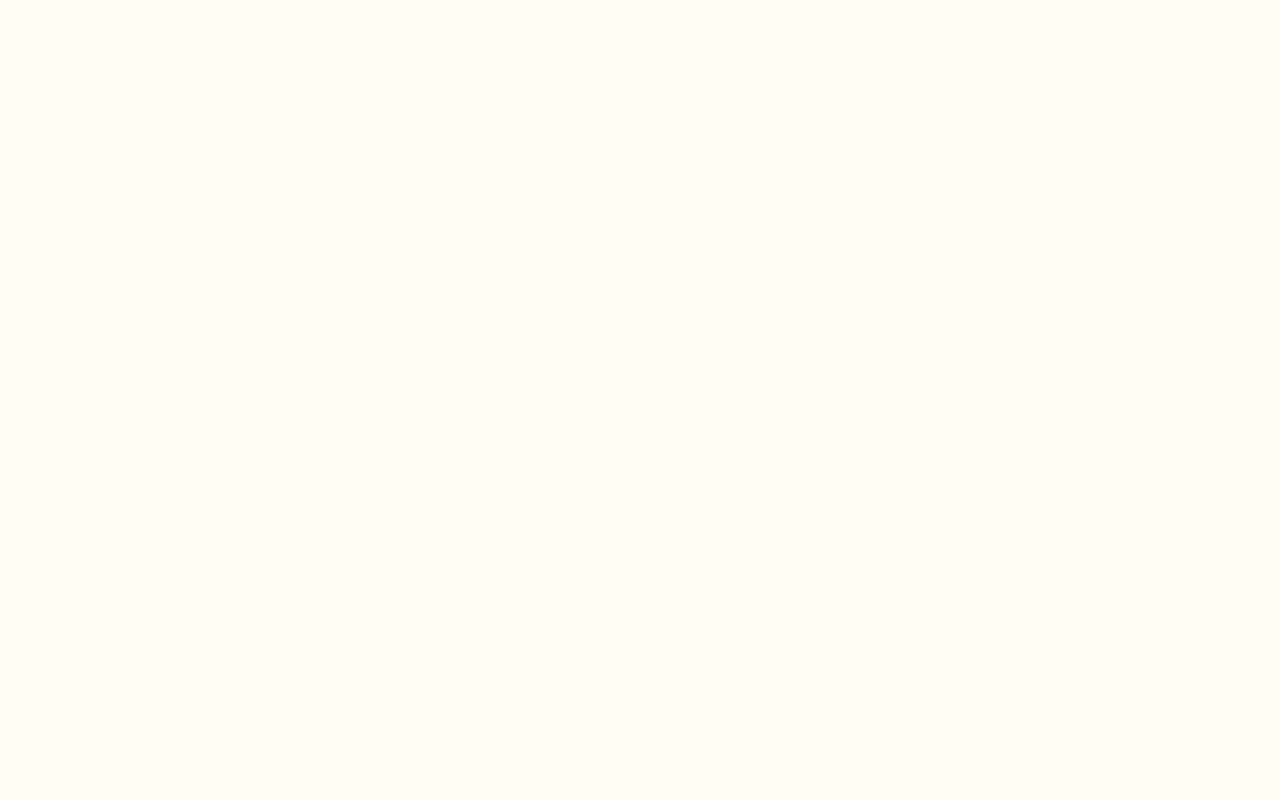
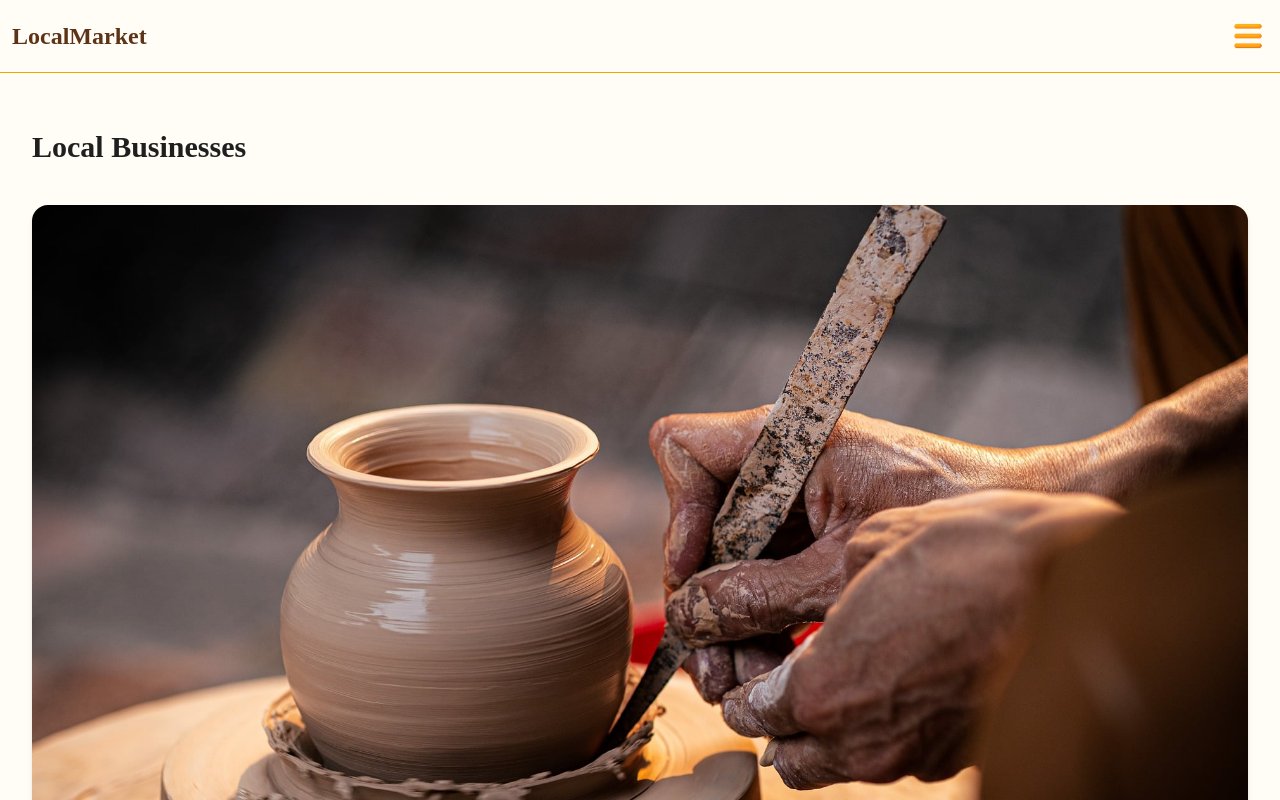
Before and after one commit to AMOB-Kahuna/local-market, a React (Vite) app in the folder client/: page /listings in a window 1280 px wide. Before the commit this address had no page. Shown: the top 800 px of the page. Built offline with nearby package versions, Linux system fonts and the light colour scheme.

Commit message:
Create featured businesses on the homepage. Create Business listing page

```diff
--- a/client/src/App.jsx
+++ b/client/src/App.jsx
@@ -1,6 +1,7 @@
 import { Route, Routes } from "react-router"
 import Layout from "./components/Layout"
 import Homepage from "./pages/Homepage"
+import Listing from "./pages/Listing"
 
 
 function App() {
@@ -10,6 +11,7 @@ function App() {
    <Routes>
     <Route path="/" element={<Layout />}>
       <Route index element={<Homepage />} />
+      <Route path="listings" element={<Listing />} />
     </Route>
    </Routes>
   )
--- /dev/null
+++ b/client/src/components/BusinessCard.jsx
@@ -0,0 +1,23 @@
+// import React from 'react'
+import Rating from './Rating'
+
+const BusinessCard = () => {
+
+
+  return (
+    <div className='flex flex-col gap-5 mx-5 bg-white shadow-md rounded-2xl'>
+      <img src="/pottery.jpg" alt="" className='w-full rounded-t-2xl' />
+
+      <div className="px-5 text-xl">
+        <p className="font-bold text-2xl">Ceramin Throwing</p>
+        <p>category</p>
+        <p>Location</p>
+        <Rating rating={3.5} />
+        <p className="text-[#2E7D32]">Status</p>
+        <button className="w-full my-3 p-3 border border-[#F0A500] rounded-2xl text-[#F0A500]">View Profile</button>
+      </div>
+    </div>
+  )
+}
+
+export default BusinessCard
--- a/client/src/components/Layout.jsx
+++ b/client/src/components/Layout.jsx
@@ -1,13 +1,33 @@
 // import React from 'react'
-import { Outlet } from 'react-router'
+import { useState } from 'react'
+import { NavLink, Outlet } from 'react-router'
 
 const Layout = () => {
 
+  const [showNav, setShowNav] = useState(false)
 
   return (
     <>
-      <header className='px-3 py-4 border-b border-b-[#F0A500]'>
+      <header className='px-3 py-4 border-b border-b-[#F0A500] flex justify-between items-center'>
         <h1 className='text-[#5C3317] font-[Abril_Fatface] font-bold text-2xl'>LocalMarket</h1>
+
+        <button
+          className='w-10'
+          onClick={() => setShowNav(prev => !prev)}
+        >
+          <img src="/menu.png" alt="" className='w-full' />
+        </button>
+
+        {showNav &&
+          <nav className='absolute top-0 right-0 mt-20 bg-[#FFFDF5] py-5 px-10 text-xl flex flex-col gap-5 shadow-md'>
+            <button onClick={() => setShowNav(false)}>
+              <NavLink to="/">Home</NavLink>
+            </button>
+            <button onClick={() => setShowNav(false)}>
+              <NavLink to="/listings">Listings</NavLink>
+            </button>
+          </nav>
+        }
       </header>
 
       <main className='px-3 py-4 font-[Lato] text-[#1F1F1F]'>
--- /dev/null
+++ b/client/src/components/List.jsx
@@ -0,0 +1,32 @@
+// import React from 'react'
+import Rating from './Rating'
+
+const List = ({
+  name,
+  category,
+  location,
+  rating,
+  description,
+  status,
+  image
+}) => {
+
+
+  return (
+    <div className='flex flex-col gap-5 mx-5 bg-white shadow-md rounded-2xl'>
+      <img src={image} alt="" className='w-full rounded-t-2xl' />
+
+      <div className="px-5 text-xl">
+        <p className="font-bold text-2xl">{name}</p>
+        <p>{category}</p>
+        <p>{location}</p>
+        <Rating rating={rating} />
+        <p>{description}</p>
+        <p className="text-[#2E7D32]">{status}</p>
+        <button className="w-full my-3 p-3 border border-[#F0A500] rounded-2xl text-[#F0A500]">View Profile</button>
+      </div>
+    </div>
+  )
+}
+
+export default List
--- /dev/null
+++ b/client/src/components/Rating.jsx
@@ -0,0 +1,19 @@
+// import React from 'react'
+
+import Star from "./Star"
+
+const Rating = ({ rating = 5 }) => {
+  const stars = Array.from({ length: 5 }, (_, index) => {
+    const fillAmount = Math.max(0, Math.min(1, rating - index))
+    return <Star key={index} id={index} fillAmount={fillAmount} />
+  })
+
+  return (
+    <div className="inline-flex items-center gap-2 text-slate-900">
+      <div className="flex items-center gap-1">{stars}</div>
+      <span className="font-semibold">{rating.toFixed(1)}</span>
+    </div>
+  )
+}
+
+export default Rating
--- /dev/null
+++ b/client/src/components/Star.jsx
@@ -0,0 +1,39 @@
+import { useId } from 'react'
+
+const Star = ({ fillAmount = 0 }) => {
+  const gradientId = useId()
+
+  return (
+    <svg
+      width="20"
+      height="20"
+      viewBox="0 0 24 24"
+      fill="none"
+      xmlns="http://www.w3.org/2000/svg"
+      aria-hidden="true"
+    >
+      {fillAmount > 0 && fillAmount < 1 && (
+        <defs>
+          <linearGradient id={gradientId} x1="0" x2="1" y1="0" y2="0">
+            <stop offset={`${fillAmount * 100}%`} stopColor="#F59E0B" />
+            <stop offset={`${fillAmount * 100}%`} stopColor="transparent" />
+          </linearGradient>
+        </defs>
+      )}
+      <path
+        d="M12 17.27L18.18 21l-1.64-7.03L22 9.24l-7.19-.61L12 2 9.19 8.63 2 9.24l5.46 4.73L5.82 21z"
+        fill={
+          fillAmount >= 1
+            ? '#F59E0B'
+            : fillAmount > 0
+            ? `url(#${gradientId})`
+            : 'none'
+        }
+        stroke="#F59E0B"
+        strokeWidth="1"
+      />
+    </svg>
+  )
+}
+
+export default Star;
--- a/client/src/pages/Homepage.jsx
+++ b/client/src/pages/Homepage.jsx
@@ -1,6 +1,7 @@
 // import React from 'react'
 
 import { categories } from "../categories"
+import BusinessCard from "../components/BusinessCard"
 import Button from "../components/Button"
 import Category from "../components/Category"
 
@@ -49,6 +50,15 @@ const Homepage = () => {
           {categories.map( ({name, img}) => <Category id={name} name={name} img={img} />)}
         </div>
       </section>
+
+      <section>
+        <h2 className="font-[Abril_Fatface] text-3xl font-bold">
+          Artisan Spotlight <br />
+          <p className="font-normal text-xl">Top-rated local business</p>
+        </h2>
+
+        <BusinessCard />
+      </section>
     </>
   )
 }
--- /dev/null
+++ b/client/src/pages/Listing.jsx
@@ -0,0 +1,88 @@
+// import React from 'react'
+import List from '../components/List'
+
+const Listing = () => {
+  const businesses = [
+    {
+      id: 1,
+      name: 'Ceramic Throwing',
+      category: 'Art & Crafts',
+      location: 'Downtown',
+      rating: 4.2,
+      description: 'Professional ceramic and pottery classes for all skill levels.',
+      status: 'Open',
+      image: '/pottery.jpg'
+    },
+    {
+      id: 2,
+      name: 'Local Bakery',
+      category: 'Baking',
+      location: 'Midtown',
+      rating: 4.5,
+      description: 'Fresh baked goods and artisan breads made daily.',
+      status: 'Open',
+      image: '/pottery.jpg'
+    },
+    {
+      id: 3,
+      name: 'Photography Studio',
+      category: 'Photography',
+      location: 'Riverside',
+      rating: 4.9,
+      description: 'Professional photo shoots, portraits, and event photography.',
+      status: 'Open',
+      image: '/pottery.jpg'
+    },
+    {
+      id: 4,
+      name: 'Custom Tailoring',
+      category: 'Tailoring',
+      location: 'Fashion District',
+      rating: 4.6,
+      description: 'Bespoke tailoring and alterations for all occasions.',
+      status: 'Open',
+      image: '/pottery.jpg'
+    },
+    {
+      id: 5,
+      name: 'Tech Repair Hub',
+      category: 'Tech Repair',
+      location: 'Innovation Park',
+      rating: 4.0,
+      description: 'Expert repair services for phones, laptops, and electronics.',
+      status: 'Open',
+      image: '/pottery.jpg'
+    }
+  ]
+
+  return (
+    <div className='py-10 flex flex-col gap-10'>
+      <h1 className="font-[Abril_Fatface] text-3xl font-bold px-5">Local Businesses</h1>
+      <div className='flex flex-col gap-8'>
+        {businesses.map(({
+          id,
+          name,
+          category,
+          location,
+          rating,
+          description,
+          status,
+          image
+        }) => {
+          return (<List
+            key={id}
+            name={name}
+            category={category}
+            location={location}
+            rating={rating}
+            description={description}
+            status={status}
+            image={image}
+          />)
+        })}
+      </div>
+    </div>
+  )
+}
+
+export default Listing
```
Also changed, not shown: client/public/menu.png (added), client/public/pottery.jpg (added).
